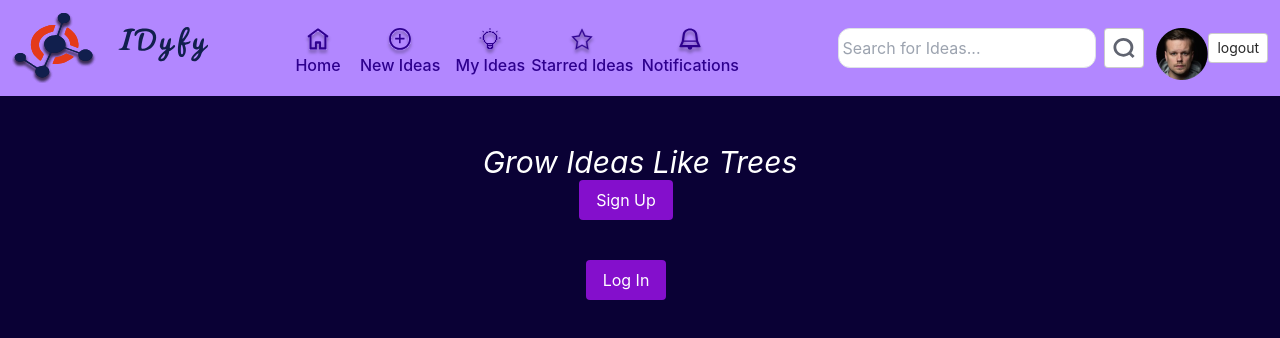
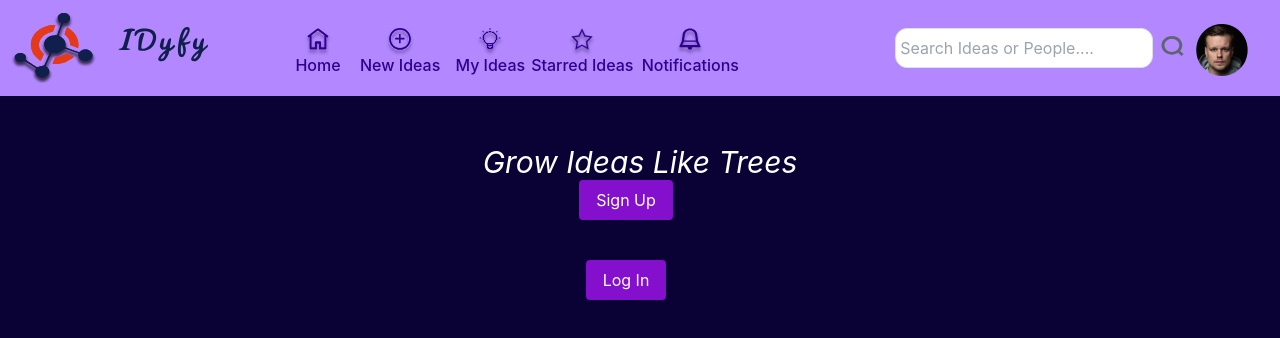
Before and after one commit to srinivass2000/IDyfy, a React (Create React App) app in the folder client/: page / in a window 1280 px wide. Shown: the top 338 px of the page. Built offline with nearby package versions, Linux system fonts and the light colour scheme; sample sign-in values are in the browser's storage.

Commit message:
Nav bar Profile dropdown and bug fixes

```diff
--- a/client/src/App.js
+++ b/client/src/App.js
@@ -10,6 +10,7 @@ import Profile from "./components/Profile/Profile";
 import MyIdeas from "./components/MyIdeas/myideas";
 import Idea from "./components/Idea/idea";
 import Feature from "./components/feature/feature";
+import GraphTest from "./components/graph/test_graph";
 import Graph from "./components/graph/graph";
 
 // import { isMobile } from "react-device-detect";
@@ -40,6 +41,7 @@ function App() {
           <Protectedroute path="/myideas" exact component={MyIdeas} />
           <Protectedroute path="/idea/:id" exact component={Idea} />
           <Protectedroute path="/feature" exact component={Feature} />
+          <Protectedroute path="/graphtest" exact component={GraphTest} />
           <Protectedroute path="/graph" exact component={Graph} />
           <Route path="/email/verify/:id" exact component={VerifyEmail} />
           <Route path="/passwordreset/:id" exact component={ResetPassword} />
--- a/client/src/components/Feed_Page/feedpage.js
+++ b/client/src/components/Feed_Page/feedpage.js
@@ -71,7 +71,13 @@ const FeedPage = () => {
           </div>
         ))
       ) : (
-        <></>
+        <>
+          <div class="mt-10 d-flex justify-content-center">
+            <div class="spinner-border text-light" role="status">
+              <span class="visually-hidden">Loading...</span>
+            </div>
+          </div>
+        </>
       )}
       <div>
         <button onClick={skipinc}>load more</button>
--- a/client/src/components/Feed_Tile/feed.js
+++ b/client/src/components/Feed_Tile/feed.js
@@ -9,11 +9,21 @@ const FeedTile = (props) => {
   const url = "/idea/";
   return (
     <div className="text-white p-4 mb-12 tile">
-      <div className="row">
+      <div className="row overflow-x-hidden">
         <div className="offset-lg-1 mt-4 col-lg-8 col-8">
-          <div className="flex align-left ">Title : {props.details.title}</div>
+          <div
+            className="flex justify-center fs-1 mb-3"
+            style={{ fontFamily: "Pelo" }}
+          >
+            {" "}
+            {props.details.title}
+          </div>
           <div className="flex align-left ">
-            Field:
+            <span
+              style={{ textDecoration: "underline", fontFamily: "cursive" }}
+            >
+              Field:
+            </span>
             {props.details.tags.map((tag, index) => (
               <p key={index} className="d-inline px-2">
                 {tag}
@@ -140,7 +150,9 @@ const FeedTile = (props) => {
         </div>
       </div>
       <div className="row mt-3">
-        <h2>Description</h2>
+        <h2 style={{ textDecoration: "underline", fontFamily: "cursive" }}>
+          Description
+        </h2>
         <p className="mt-1">
           {props.details.description.length > 200 &&
             props.details.description.substring(200, 0) + " . . . ."}
--- a/client/src/components/Navbar/navbar.css
+++ b/client/src/components/Navbar/navbar.css
@@ -7,3 +7,7 @@
     color: #2E008E;
     font-weight:500;
 }
+
+.hoveritem:hover{
+    background-color: #B287FF;
+}
--- a/client/src/components/Navbar/navbar.js
+++ b/client/src/components/Navbar/navbar.js
@@ -14,13 +14,19 @@ import AuthService from "../../services/authservices";
 import { useHistory } from "react-router-dom";
 import { ToastContainer } from "react-toastify";
 import "react-toastify/dist/ReactToastify.css";
+
 const Navbar = () => {
+  const url = "/search/";
   const [user, setUser] = useState("");
+  const [searchdata, setSearchdata] = useState({ search: "" });
   const location = useLocation();
   const history = useHistory();
   const logout = () => {
     AuthService.logout();
     history.push("/");
+  };
+  const handleChange = (e) => {
+    setSearchdata({ ...searchdata, [e.target.name]: e.target.value });
   };
   useEffect(() => {
     setUser(AuthService.getUser);
@@ -110,22 +116,74 @@ const Navbar = () => {
               </ul>
               <form className="d-flex justify-center">
                 <input
-                  type="text"
+                  type="search"
                   className="h-10 mr-2 p-1 rounded-xl z-0 focus:shadow focus:outline-none border"
-                  placeholder="Search for Ideas..."
+                  placeholder="Search Ideas or People...."
+                  name="search"
+                  onChange={handleChange}
                 />
-                <button className="pt-1">
+                <Link to={url + searchdata.search} className="pt-2">
                   <img src={search} alt="Search" style={{ height: "20px" }} />
-                </button>
+                </Link>
               </form>
-              <Link to="/profile" className="mt-2 d-flex justify-center">
+              {/* small screen */}
+              <Link
+                to="/profile"
+                className="mt-2 d-flex justify-center d-lg-none"
+              >
                 <img
                   className="ml-3 mt-1 icon dropdown-toggle"
                   src={profile}
                   alt="My Profile"
                 />
               </Link>
-              <button onClick={logout}>logout</button>
+              {/* large */}
+              <div className="dropstart  d-flex justify-center d-none d-lg-block">
+                <p
+                  class="mr-5"
+                  type="button"
+                  id="dropdownMenuButton1"
+                  data-bs-toggle="dropdown"
+                  aria-expanded="false"
+                >
+                  <img
+                    className="ml-3 mt-1 icon dropdown-toggle"
+                    src={profile}
+                    alt="My Profile"
+                  />
+                </p>
+
+                <ul
+                  class="dropdown-menu "
+                  aria-labelledby="dropdownMenuButton1"
+                  style={{
+                    backgroundColor: "#0a0135",
+                    border: "5px solid #840FCC",
+                  }}
+                >
+                  <li className="p-1">
+                    <Link
+                      class="dropdown-item text-center text-white hoveritem"
+                      to="/profile"
+                    >
+                      Profile
+                    </Link>
+                  </li>
+                  <li className="flex justify-center p-1">
+                    <button
+                      onClick={logout}
+                      className="flex justify-center text-white"
+                      style={{ backgroundColor: "red" }}
+                    >
+                      logout
+                    </button>
+                  </li>
+                </ul>
+              </div>
+              {/* small */}
+              <button onClick={logout} className="d-lg-none mt-2">
+                logout
+              </button>
             </div>
           ) : (
             <div className=" d-flex justify-content-end">
@@ -135,13 +193,18 @@ const Navbar = () => {
               >
                 <form>
                   <input
-                    type="text"
+                    type="search"
                     className="h-10 mr-2 p-1 rounded-xl z-0 focus:shadow focus:outline-none border"
-                    placeholder="Search for Ideas..."
+                    placeholder="Search Ideas or People..."
+                    name="search"
+                    onChange={handleChange}
                   />
-                  <button className="pt-1">
+                  <Link
+                    to={url + searchdata.search}
+                    className="pt-2 inline-block"
+                  >
                     <img src={search} alt="Search" style={{ height: "20px" }} />
-                  </button>
+                  </Link>
                 </form>
               </div>
             </div>
--- a/client/src/components/graph/graph.js
+++ b/client/src/components/graph/graph.js
@@ -1,64 +1,11 @@
-import React from "react";
+import React, { useEffect } from "react";
 
-import TreeView from '@mui/lab/TreeView';
-import ExpandMoreIcon from '@mui/icons-material/ExpandMore';
-import ChevronRightIcon from '@mui/icons-material/ChevronRight';
-import TreeItem from '@mui/lab/TreeItem';
+const Graph = () => {
+  return (
+    <div className="container">
+      <div></div>
+    </div>
+  );
+};
 
-const data = {
-    id: 'root',
-    name: 'Idea 1',
-    children: [
-      {
-        id: '1',
-        name: 'feature 1',
-      },
-      {
-        id: '2',
-        name: 'feature 2',
-        children: [
-            {
-              id: '5',
-              name: 'feature 5',
-            },
-            {
-                id: '6',
-                name: 'feature 6',
-            },
-        ],
-      },
-      {
-        id: '3',
-        name: 'feature 3',
-        children: [
-          {
-            id: '4',
-            name: 'feature 4',
-          },
-        ],
-      },
-    ],
-  };
-
-export default function Graph (){
-    const renderTree = (nodes) => (
-        <TreeItem key={nodes.id} nodeId={nodes.id} label={nodes.name}>
-          {Array.isArray(nodes.children)
-            ? nodes.children.map((node) => renderTree(node))
-            : null}
-        </TreeItem>
-      );
-
-    return(
-        <TreeView
-            style={{color:"white"}}
-            aria-label="rich object"
-            defaultCollapseIcon={<ExpandMoreIcon />}
-            defaultExpanded={['root']}
-            defaultExpandIcon={<ChevronRightIcon />}
-            sx={{ height: "500px", flexGrow: 1, maxWidth: "100%", overflowY: 'auto' }}
-            >
-            {renderTree(data)}
-        </TreeView>
-    );
-}
+export default Graph;
--- /dev/null
+++ b/client/src/components/graph/test_graph.js
@@ -0,0 +1,64 @@
+import React from "react";
+
+import TreeView from '@mui/lab/TreeView';
+import ExpandMoreIcon from '@mui/icons-material/ExpandMore';
+import ChevronRightIcon from '@mui/icons-material/ChevronRight';
+import TreeItem from '@mui/lab/TreeItem';
+
+const data = {
+    id: 'root',
+    name: 'Idea 1',
+    children: [
+      {
+        id: '1',
+        name: 'feature 1',
+      },
+      {
+        id: '2',
+        name: 'feature 2',
+        children: [
+            {
+              id: '5',
+              name: 'feature 5',
+            },
+            {
+                id: '6',
+                name: 'feature 6',
+            },
+        ],
+      },
+      {
+        id: '3',
+        name: 'feature 3',
+        children: [
+          {
+            id: '4',
+            name: 'feature 4',
+          },
+        ],
+      },
+    ],
+  };
+
+export default function Graph (){
+    const renderTree = (nodes) => (
+        <TreeItem key={nodes.id} nodeId={nodes.id} label={nodes.name}>
+          {Array.isArray(nodes.children)
+            ? nodes.children.map((node) => renderTree(node))
+            : null}
+        </TreeItem>
+      );
+
+    return(
+        <TreeView
+            style={{color:"white"}}
+            aria-label="rich object"
+            defaultCollapseIcon={<ExpandMoreIcon />}
+            defaultExpanded={['root']}
+            defaultExpandIcon={<ChevronRightIcon />}
+            sx={{ height: "500px", flexGrow: 1, maxWidth: "100%", overflowY: 'auto' }}
+            >
+            {renderTree(data)}
+        </TreeView>
+    );
+}
```
Also changed, not shown: client/src/components/search/search.js (added).
